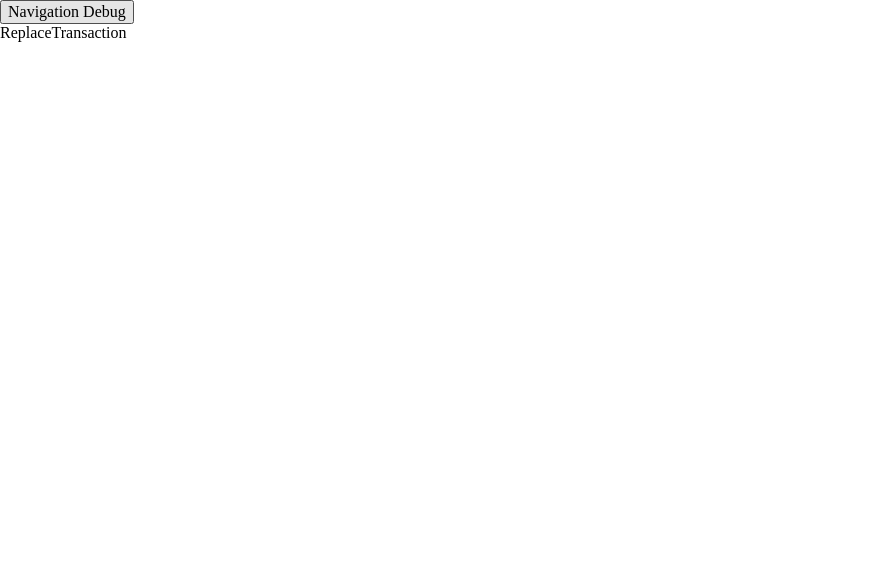
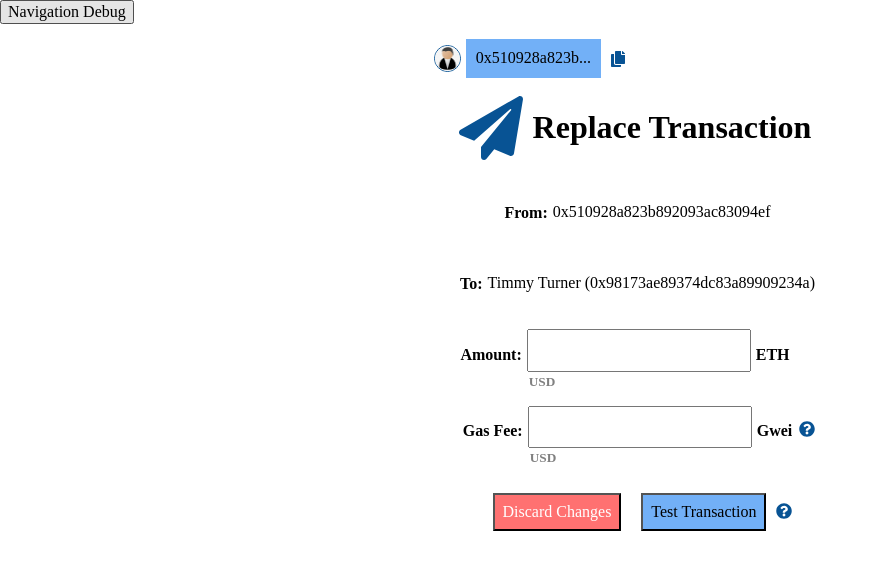
Before and after one commit to jaa2/ethereum-web-wallet, a React (Create React App) app: page /ReplaceTransaction in a window 1280 px wide. Shown: the top 570 px of the page, without its empty margins (0-878 px from the left). Built offline with nearby package versions, Linux system fonts and the light colour scheme.

Commit message:
Copy over create, make updates unqiue to replace

```diff
--- a/src/transaction/ReplaceTransaction.tsx
+++ b/src/transaction/ReplaceTransaction.tsx
@@ -1,7 +1,63 @@
+import { Link } from "react-router-dom";
+
+import { FontAwesomeIcon } from '@fortawesome/react-fontawesome';
+import { faCopy, faPaperPlane, faQuestionCircle} from '@fortawesome/free-solid-svg-icons';
+
+import "./CreateTransaction.scss";
+
 function ReplaceTransaction() {
   return (
-    <div>
-      ReplaceTransaction
+    <div className="container">
+      <div className="user">
+        <img src="../../avatar.png" alt="avatar" className="avatar" />
+        <div className="address">0x510928a823b...</div>
+        <FontAwesomeIcon className="copy fa-icon" icon={faCopy}></FontAwesomeIcon>
+      </div>
+
+      <div className="header">
+        <FontAwesomeIcon className="fa-icon" icon={faPaperPlane} size="4x" />
+        <h1>Replace Transaction</h1>
+      </div>
+
+      <div className="field-entry">
+          <div className="field no-unit-field">
+            <h4 id="from-address-label" >From:</h4>
+            <p>0x510928a823b892093ac83094ef</p>
+          </div>
+          <div className="field no-unit-field">
+            <h4 id="to-address-label" >To:</h4>
+            <p>Timmy Turner (0x98173ae89374dc83a89909234a)</p>
+          </div>
+          <div className="field">
+            <h4 id="amount-label">Amount:</h4>
+            <div className="currency-conversion">
+              <input id="amount-input" type="text" name="amount" />
+              <h5>USD</h5>
+            </div>
+            <h4 id="eth" className="unit">ETH</h4>
+          </div>
+          <div className="field">
+            <h4 id="gas-label">Gas Fee:</h4>
+            <div className="currency-conversion">
+              <input id="gas-input" type="text" name="gas" />
+              <h5>USD</h5>
+            </div>
+            <h4 className="unit">Gwei</h4>
+            <FontAwesomeIcon className="fa-icon" icon={faQuestionCircle} />
+          </div>
+      </div>
+
+      <div className="button-container">
+        <Link to="/Home">
+          <button id="discard" className="bottom-button">Discard Changes</button>
+        </Link>
+        <span>
+          <Link to="/SimulationResults">
+            <button id="test" className="bottom-button">Test Transaction</button>
+          </Link>
+          <FontAwesomeIcon className="fa-icon" icon={faQuestionCircle} />
+        </span>
+      </div>
     </div>
   );
 }
```
